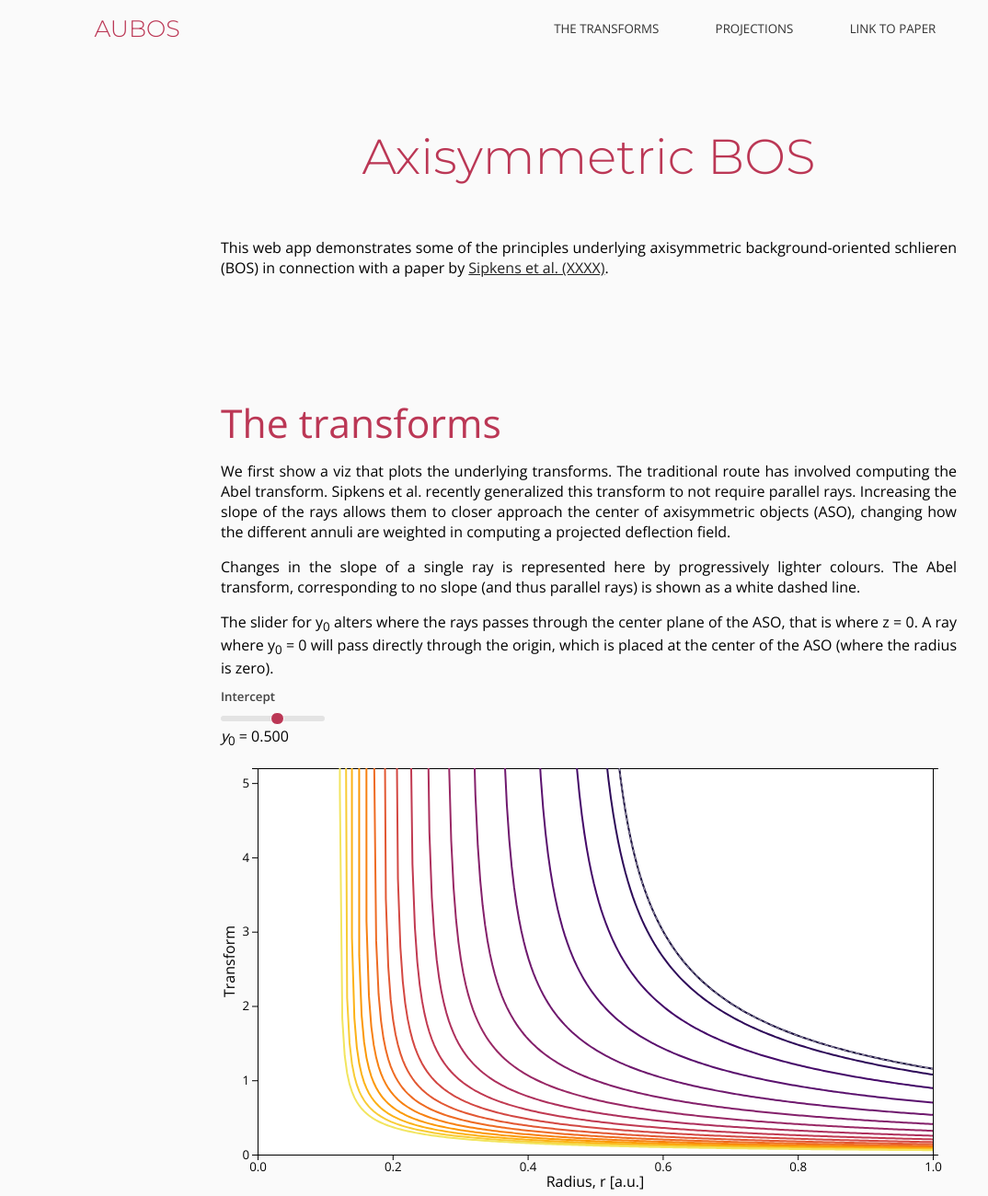
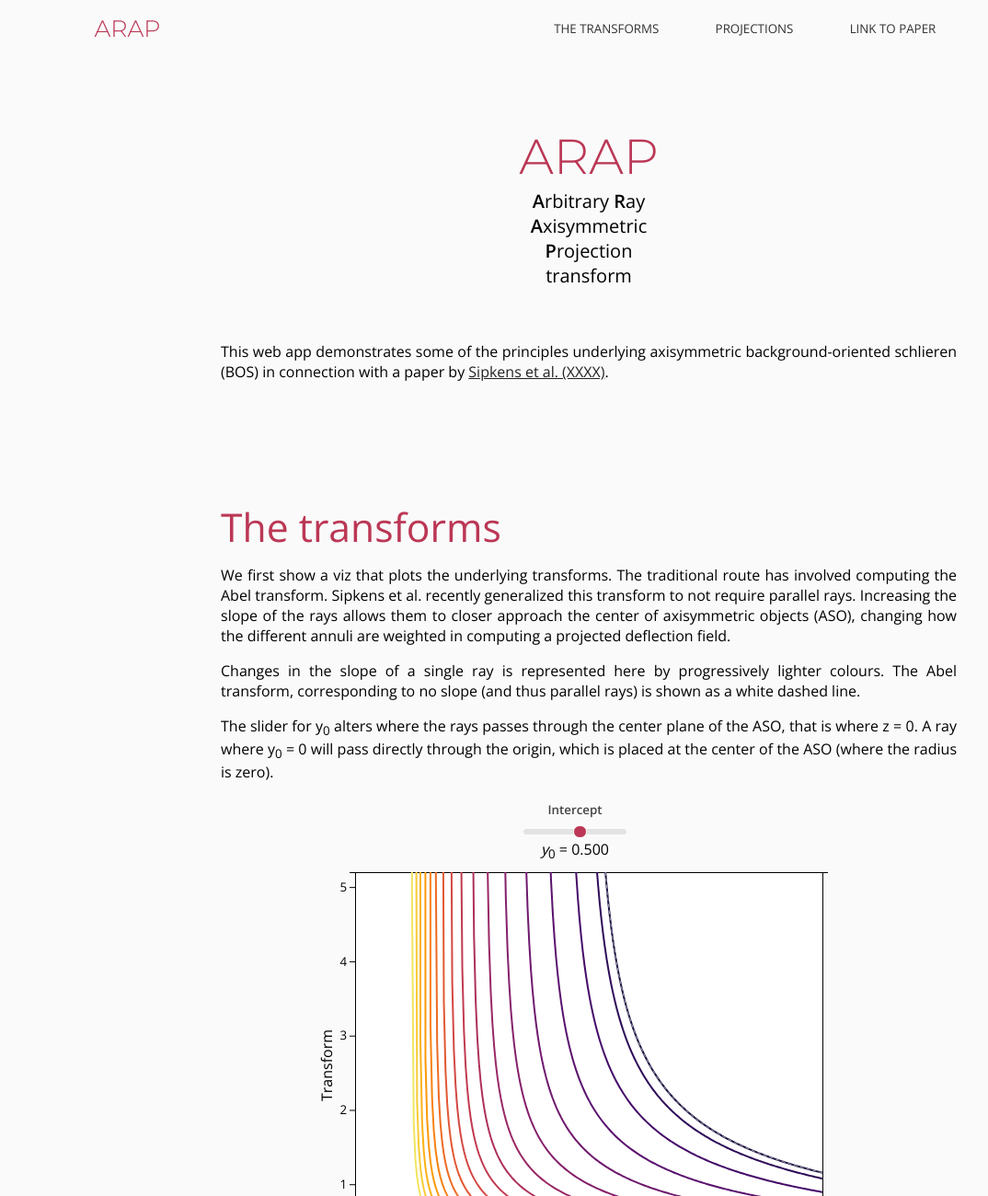
Before and after one commit to tsipkens/aubos, a plain HTML site: page docs/index.html in a window 1280 px wide. Shown: the top 1300 px of the page at 92% size, 0-1074 px from the left. Drawn offline with nearby package versions, Linux system fonts and the light colour scheme.

Commit message:
Update web app
Now uses ARAP instead of AUBOS, given scope.

```diff
--- a/docs/index.css
+++ b/docs/index.css
@@ -52,9 +52,17 @@ h1 {
   font-family: 'Montserrat', sans-serif;
   font-weight: 200;
   margin-top: 90px;
-  margin-bottom: 50px;
+  margin-bottom: 5px;
   text-align: center;
   color: var(--a2);
+}
+
+.subtitle {
+  font-size: 15pt;
+  margin-bottom: 50px;
+  font-family: 'Open Sans',sans-serif;
+  font-weight: 200;
+  text-align: center;
 }
 
 h2 {
@@ -87,7 +95,7 @@ div.main {
 
 
 
-/*  For navigation/header and footer */
+/*  For navigation/header */
 header {
   display: flex;
   justify-content: space-between;
@@ -153,7 +161,6 @@ div.footer {
   padding-top: 30px;
   margin-bottom: 0px;
   padding-bottom: 0px;
-  border-top: 1px solid #DDDDDD;
 }
 
 
--- a/docs/index.html
+++ b/docs/index.html
@@ -3,7 +3,7 @@
 
 <head>
   <meta charset="utf-8">
-  <title>AUBOS</title>
+  <title>ARAP</title>
 
   <link rel="icon" type="image/png" href="imgs/favicon.png">
 
@@ -24,7 +24,7 @@
 <body>
 
   <header id="navbar">
-    <a href="#h1" id="header-logo">AUBOS</a>
+    <a href="#h1" id="header-logo">ARAP</a>
     <nav>
       <ul class="nav-list">
         <li><a href="#htransform" class="nav-link">THE TRANSFORMS</a></li>
@@ -41,7 +41,8 @@
 
   <div class="main">
 
-    <h1>Axisymmetric BOS</h1>
+    <h1>ARAP</h1>
+    <div class="subtitle"><b>A</b>rbitrary <b>R</b>ay<br><b>A</b>xisymmetric<br><b>P</b>rojection<br>transform</div>
 
     <p align="justify">
       This web app demonstrates some of the principles underlying axisymmetric
@@ -77,9 +78,9 @@
       the center plane of the ASO, that is where z = 0.
       A ray where y<sub>0</sub> = 0 will pass directly through the origin,
       which is placed at the center of the ASO (where the radius is zero).
-
     </p>
 
+    <div style="margin:0 auto;margin-top:10px;width:600px;text-align:center;">
       <div class="control">
         <span class="control-label">Intercept </span>
         <input type="range" name="y0Slider" id="y0Slider" min="1" max="19" value="11" class="slider" onchange="displayy0val(this.value);"> <br>
@@ -87,8 +88,8 @@
       </div>
 
       <!-- Create a div where the graph will take place -->
-    <div id="my_dataviz" style="margin-top:10px"></div>
-
+      <div id="my_dataviz"></div>
+    </div>
 
   </div>
   <div class="main">
--- a/docs/scripts/transforms.js
+++ b/docs/scripts/transforms.js
@@ -101,7 +101,7 @@ var $container = $('#my_dataviz'),
     height_t = $container.height()
 var margin = {
     top: 0,
-    right: 10,
+    right: 40,
     bottom: 50,
     left: 40
   },
```
Lines whose indentation alone changed are shown as unchanged.
